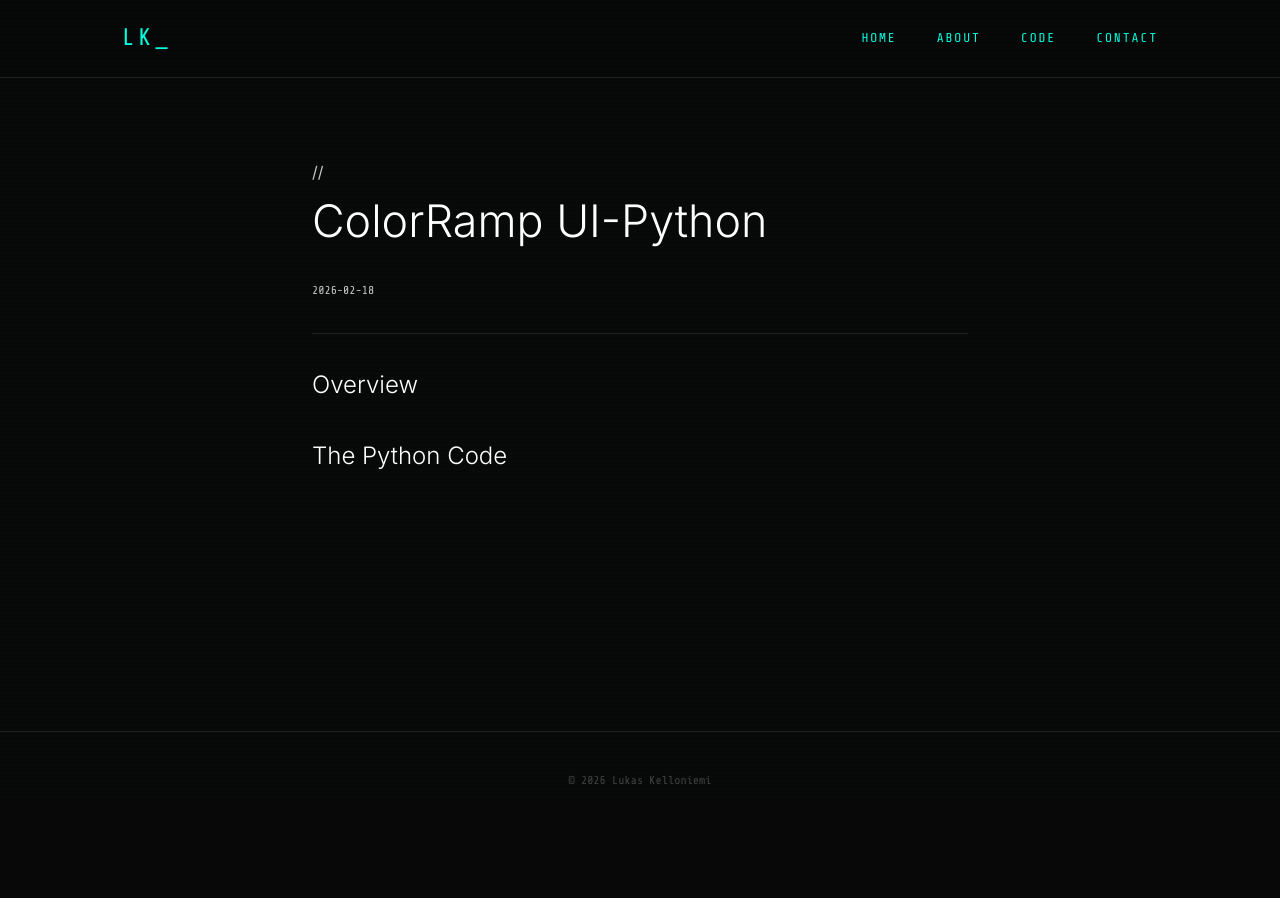
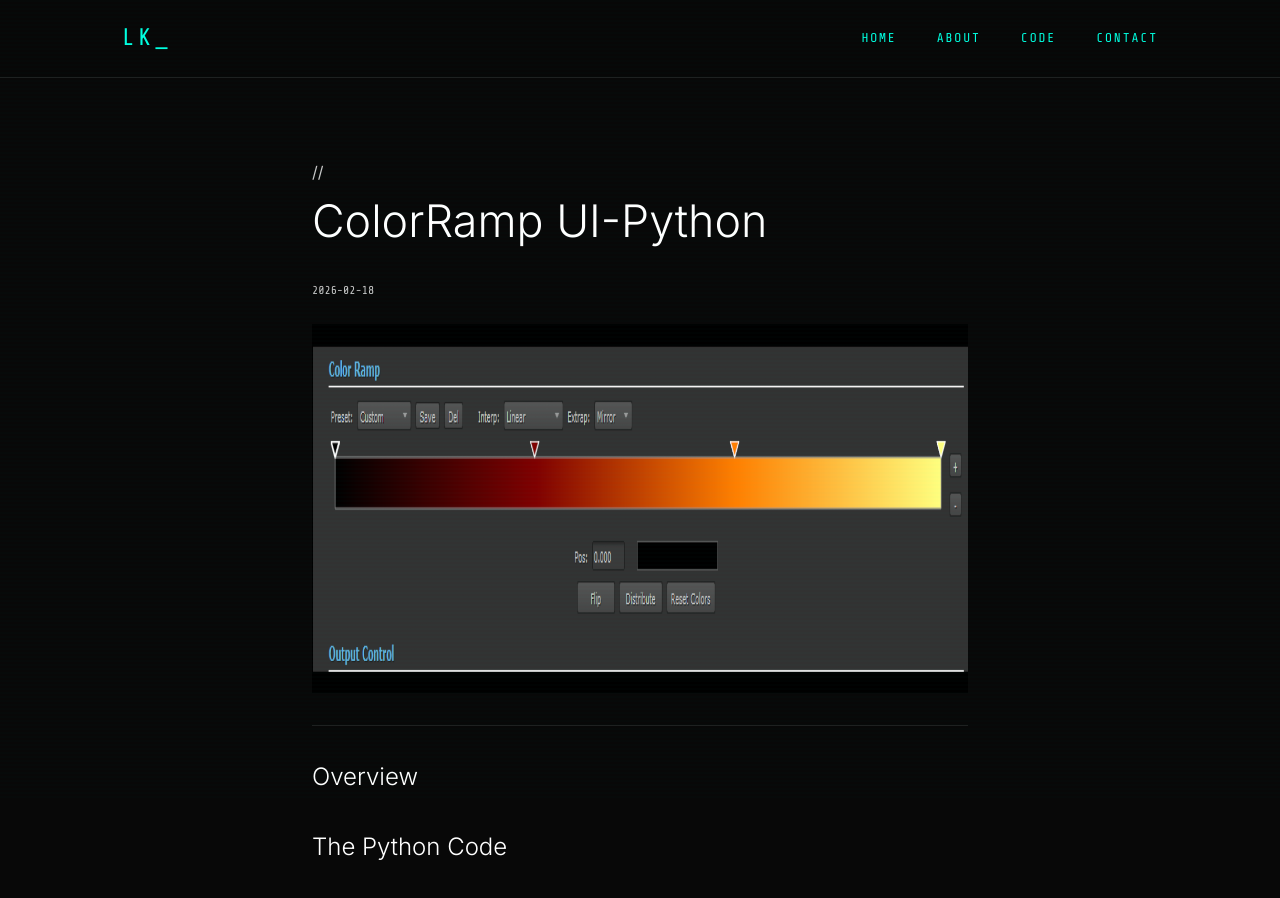
Before and after one commit to lukasmanen/LKWebsite, an Astro site: page /code/posts/ColorRampPost in a window 1280 px wide. Shown: the top 898 px of the page. Before the commit the page ends 831 px from the top, so only its background shows below. Built offline with nearby package versions, Linux system fonts and the light colour scheme; Astro itself is replaced by a stand-in of ours.

Commit message:
image add posts

```diff
--- a/src/layouts/PostLayout.astro
+++ b/src/layouts/PostLayout.astro
@@ -28,6 +28,9 @@ const { frontmatter = {}, content = '' } = Astro.props;
     <span class ="secetion-label">// {frontmatter.category}</span>
     <h1>{frontmatter.title}</h1>
     <p class="post-date">{frontmatter.date}</p>
+    {frontmatter.image && (
+        <img src={frontmatter.image} alt={frontmatter.title} class="post-image" />
+      )}
     <hr class="post-divider" />
     <slot />
   </article>
```
